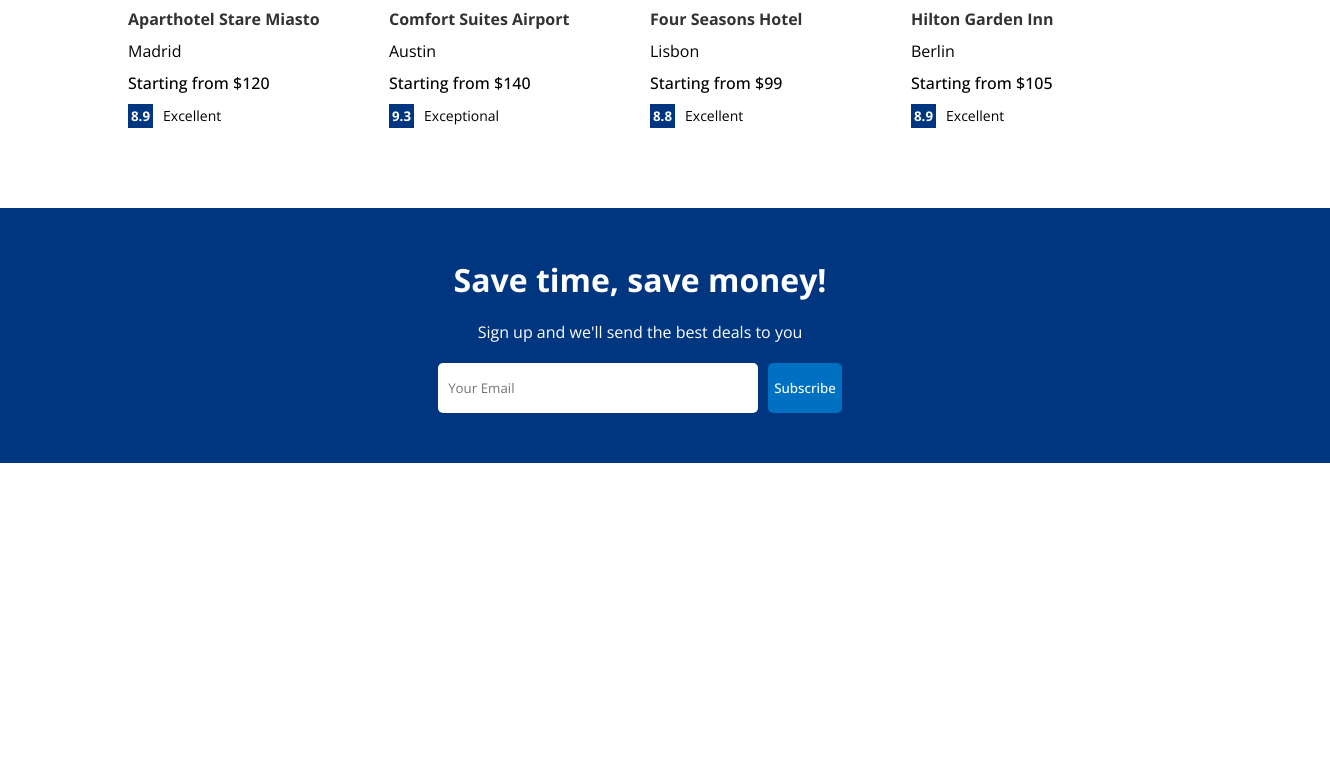
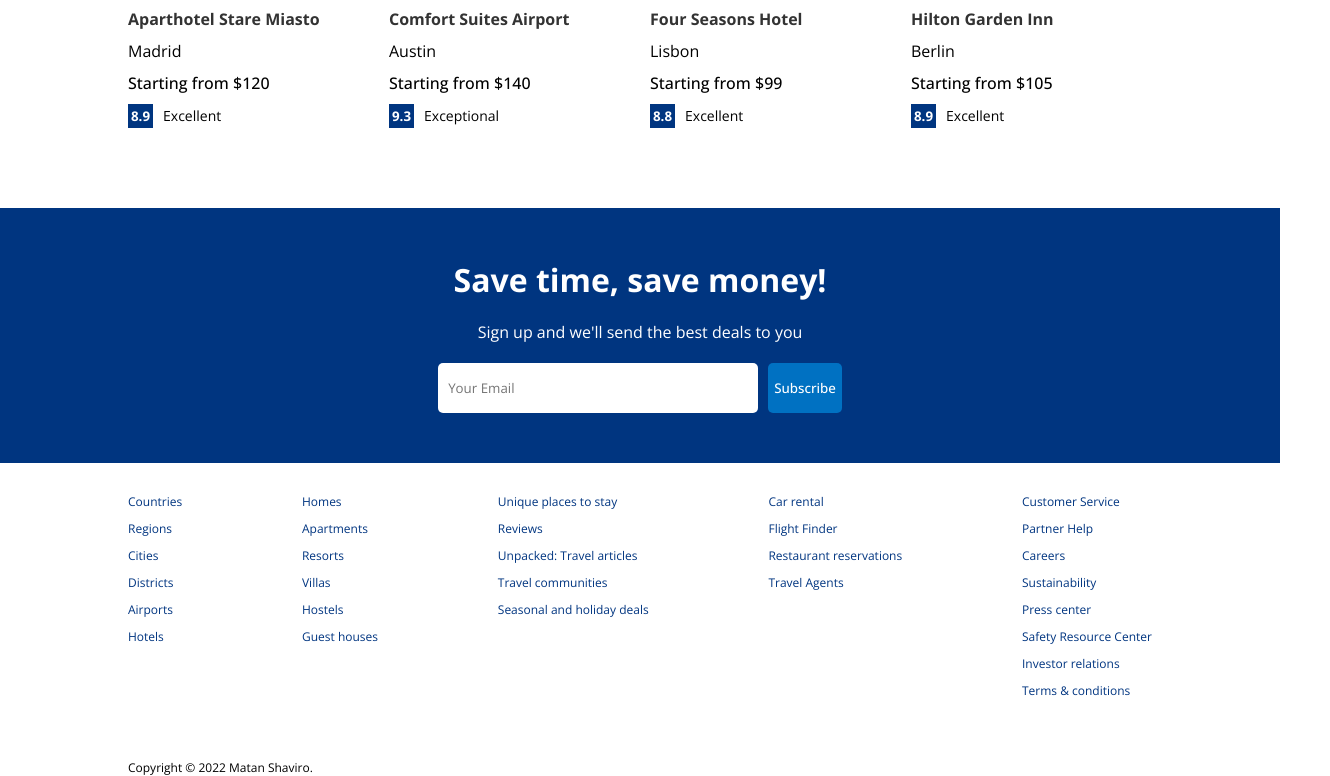
Before and after one commit to matan3sh/booking-fe, a React (Create React App) app: page / in a window 1280 px wide. Shown: the part 1331-2107 px from the top of the page, 1330 px wide, since content can reach past the window. Before the commit the page ends 1794 px from the top, so only its background shows below. Built offline with nearby package versions, Linux system fonts and the light colour scheme.

Commit message:
Finish Footer Component

```diff
--- /dev/null
+++ b/src/components/Footer/Footer.tsx
@@ -0,0 +1,61 @@
+import {
+  FooterContainer,
+  FooterLists,
+  FooterList,
+  FooterListItem,
+  FooterText,
+} from "./styles";
+
+export function Footer() {
+  return (
+    <FooterContainer>
+      <FooterLists>
+        <FooterList>
+          <FooterListItem>Countries</FooterListItem>
+          <FooterListItem>Regions</FooterListItem>
+          <FooterListItem>Cities</FooterListItem>
+          <FooterListItem>Districts</FooterListItem>
+          <FooterListItem>Airports</FooterListItem>
+          <FooterListItem>Hotels</FooterListItem>
+        </FooterList>
+
+        <FooterList>
+          <FooterListItem>Homes</FooterListItem>
+          <FooterListItem>Apartments</FooterListItem>
+          <FooterListItem>Resorts</FooterListItem>
+          <FooterListItem>Villas</FooterListItem>
+          <FooterListItem>Hostels</FooterListItem>
+          <FooterListItem>Guest houses</FooterListItem>
+        </FooterList>
+
+        <FooterList>
+          <FooterListItem>Unique places to stay</FooterListItem>
+          <FooterListItem>Reviews</FooterListItem>
+          <FooterListItem>Unpacked: Travel articles</FooterListItem>
+          <FooterListItem>Travel communities</FooterListItem>
+          <FooterListItem>Seasonal and holiday deals</FooterListItem>
+        </FooterList>
+
+        <FooterList>
+          <FooterListItem>Car rental</FooterListItem>
+          <FooterListItem>Flight Finder</FooterListItem>
+          <FooterListItem>Restaurant reservations</FooterListItem>
+          <FooterListItem>Travel Agents</FooterListItem>
+        </FooterList>
+
+        <FooterList>
+          <FooterListItem>Customer Service</FooterListItem>
+          <FooterListItem>Partner Help</FooterListItem>
+          <FooterListItem>Careers</FooterListItem>
+          <FooterListItem>Sustainability</FooterListItem>
+          <FooterListItem>Press center</FooterListItem>
+          <FooterListItem>Safety Resource Center</FooterListItem>
+          <FooterListItem>Investor relations</FooterListItem>
+          <FooterListItem>Terms & conditions</FooterListItem>
+        </FooterList>
+      </FooterLists>
+
+      <FooterText>Copyright © 2022 Matan Shaviro.</FooterText>
+    </FooterContainer>
+  );
+}
--- /dev/null
+++ b/src/components/Footer/styles.ts
@@ -0,0 +1,27 @@
+import styled from "styled-components";
+
+export const FooterContainer = styled.div`
+  width: 100%;
+  width: 1024px;
+  font-size: 12px;
+`;
+
+export const FooterLists = styled.div`
+  width: 100%;
+  display: flex;
+  justify-content: space-between;
+  margin-bottom: 50px;
+`;
+
+export const FooterList = styled.ul`
+  list-style: none;
+  padding: 0;
+`;
+
+export const FooterListItem = styled.li`
+  margin-bottom: 10px;
+  color: #003580;
+  cursor: pointer;
+`;
+
+export const FooterText = styled.span``;
--- a/src/components/MailList/styles.ts
+++ b/src/components/MailList/styles.ts
@@ -2,7 +2,7 @@
 import { theme } from "../../styles";
 
 export const MailListContainer = styled.div`
-  width: 100%;
+  width: 100vw;
   margin-top: 50px;
   background-color: ${theme.colors.primary};
   color: white;
--- a/src/components/index.ts
+++ b/src/components/index.ts
@@ -4,3 +4,4 @@
 export { PropertyList } from "./PropertyList/PropertyList";
 export { FeaturedProperties } from "./FeaturedProperties/FeaturedProperties";
 export { MailList } from "./MailList/MailList";
+export { Footer } from "./Footer/Footer";
--- a/src/pages/Home/Home.tsx
+++ b/src/pages/Home/Home.tsx
@@ -5,6 +5,7 @@
   PropertyList,
   FeaturedProperties,
   MailList,
+  Footer,
 } from "../../components";
 
 import { HomeWrapper, HomeContainer, HomeTitle } from "./styles";
@@ -25,6 +26,7 @@
         <FeaturedProperties />
 
         <MailList />
+        <Footer />
       </HomeContainer>
     </HomeWrapper>
   );
--- a/src/pages/Home/styles.ts
+++ b/src/pages/Home/styles.ts
@@ -8,6 +8,7 @@
   flex-direction: column;
   align-items: center;
   gap: 30px;
+  overflow: hidden;
 `;
 
 export const HomeTitle = styled.h1`
```
